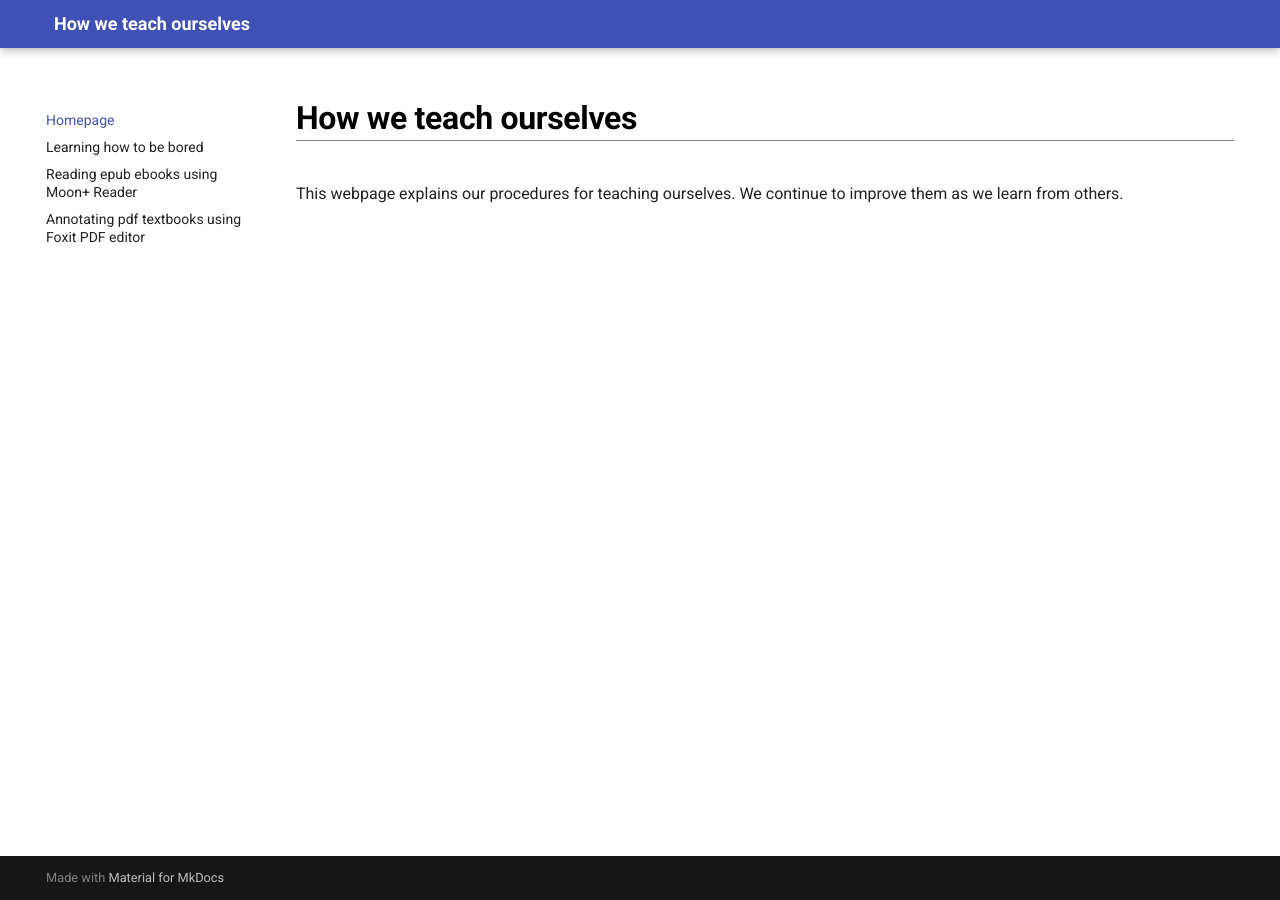
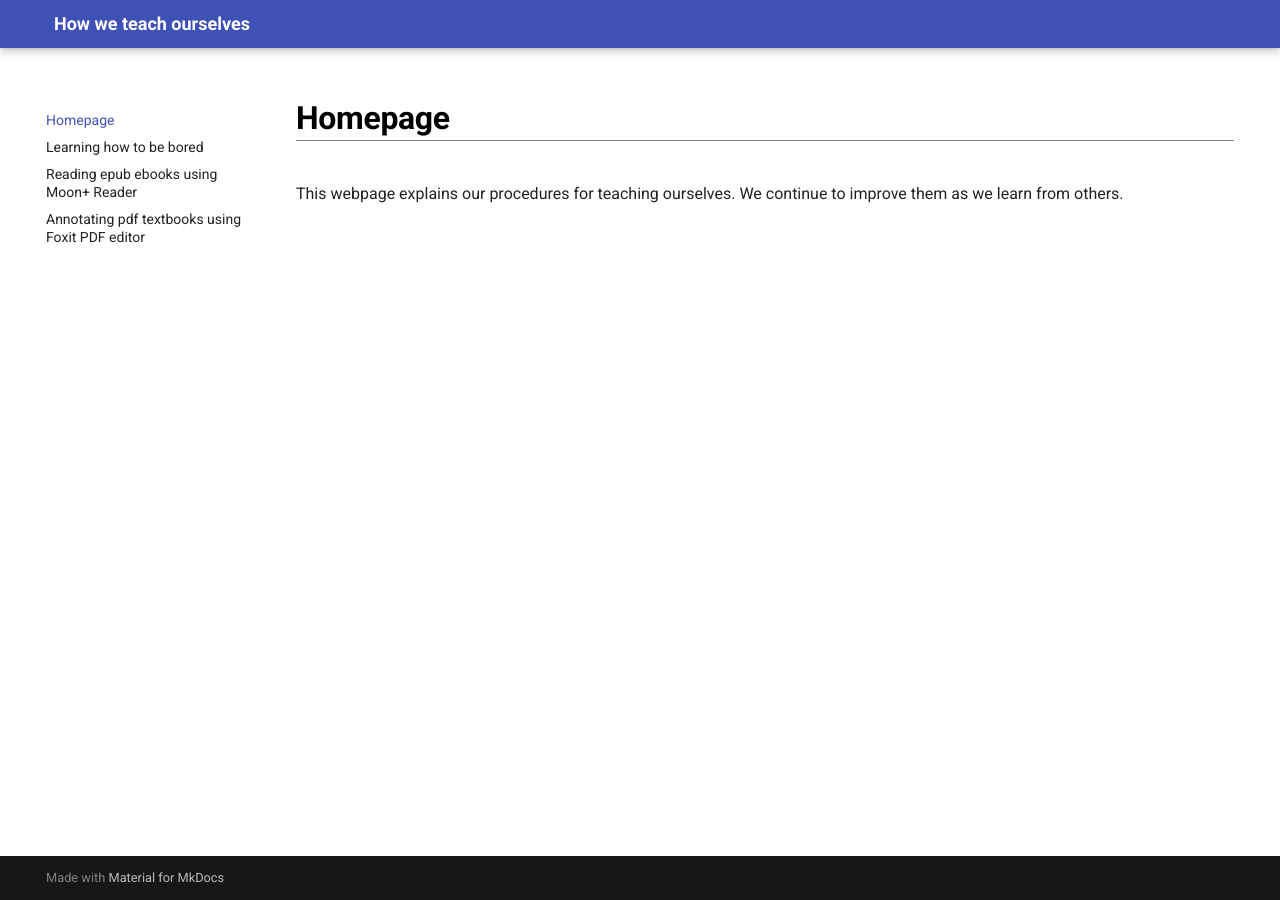
Before and after one commit to maximilian-ho/how-we-teach-ourselves, an MkDocs documentation site: the page built from docs/index.md, in a window 1280 px wide. Built offline with MkDocs 1.6.1 and Material for MkDocs 9.7.7, drawn with Linux system fonts in a browser that asks for light colours.

Commit message:
Update index.md

```diff
--- a/docs/index.md
+++ b/docs/index.md
@@ -1,3 +1,3 @@
-# How we teach ourselves
+# Homepage
 
 This webpage explains our procedures for teaching ourselves. We continue to improve them as we learn from others.
```
